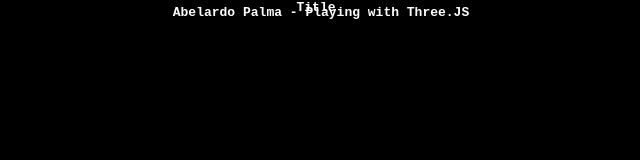
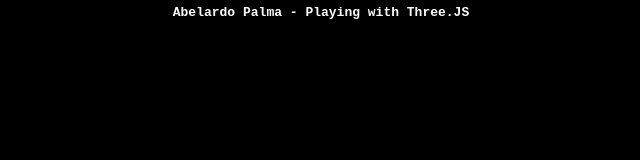
Before and after one commit to bizcochillo/ThreeDimJS, a website: page src/index.html in a window 1280 px wide. Shown: the full height of the page, 324-964 px from the left. Drawn offline with nearby package versions, Linux system fonts and the light colour scheme.

Commit message:
Remove Title

```diff
--- a/src/index.html
+++ b/src/index.html
@@ -31,7 +31,6 @@
 
 	<body>
 		<div>
-			<span>Title</span>
 			<div id="container"></div>
 			<div id="info">Abelardo Palma - Playing with Three.JS</div>
 
```
